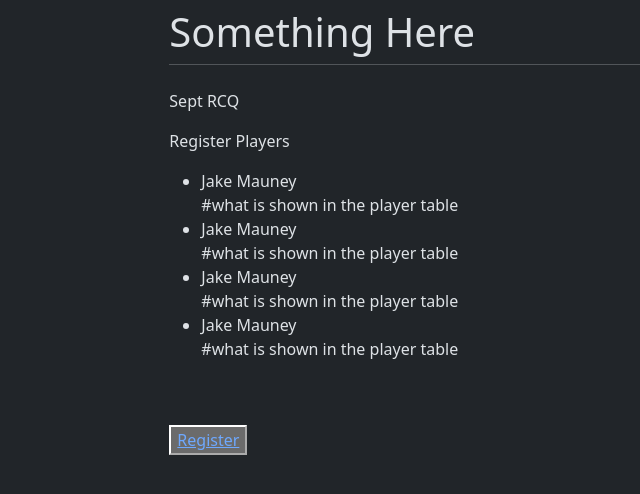
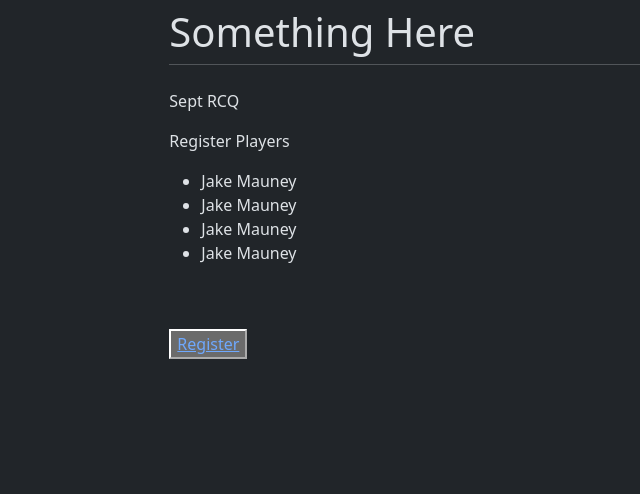
Before and after one commit to jake-mauney/CardCollector, a Django app: page /tournament/1/ in a window 1280 px wide. Shown: the part 56-550 px from the top of the page, without its empty margins (48-688 px from the left). Run offline with Django 5.2, Linux system fonts and the light colour scheme; data comes from the database, SQL or seed files in the repository.

Commit message:
udpated comment in tourdetail to be html rather than python.

```diff
--- a/tournament/templates/tournament/tourdetail.html
+++ b/tournament/templates/tournament/tourdetail.html
@@ -8,7 +8,7 @@
 <p>Register Players</p>
 <ul>
 {% for player in Players %}
-<li>{{ player.player.first_name }} {{ player.player.last_name }}</li> #what is shown in the player table
+<li>{{ player.player.first_name }} {{ player.player.last_name }}</li> <!--what is shown in the player table-->
     {% endfor %}
 </ul>
 {% endif %}
```
